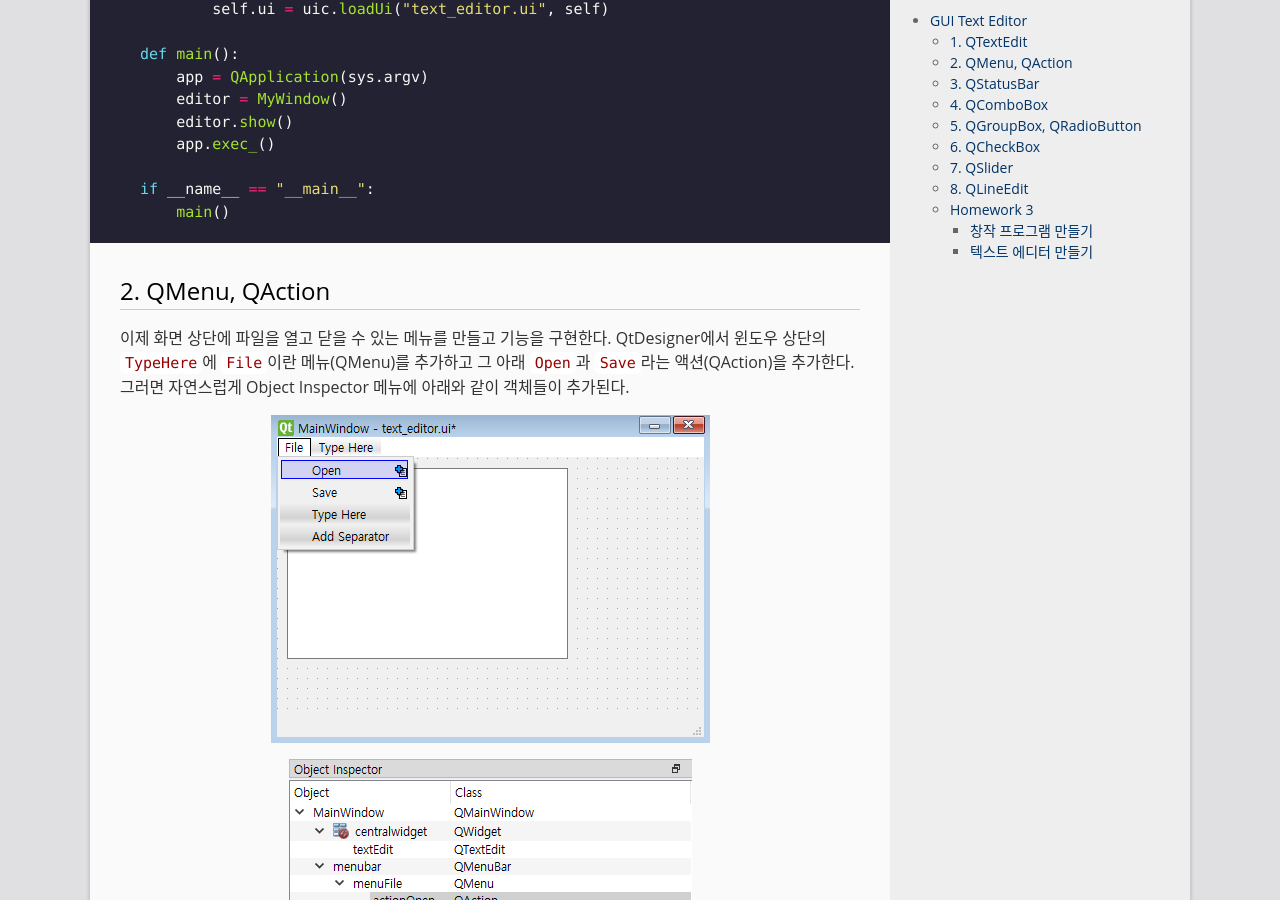
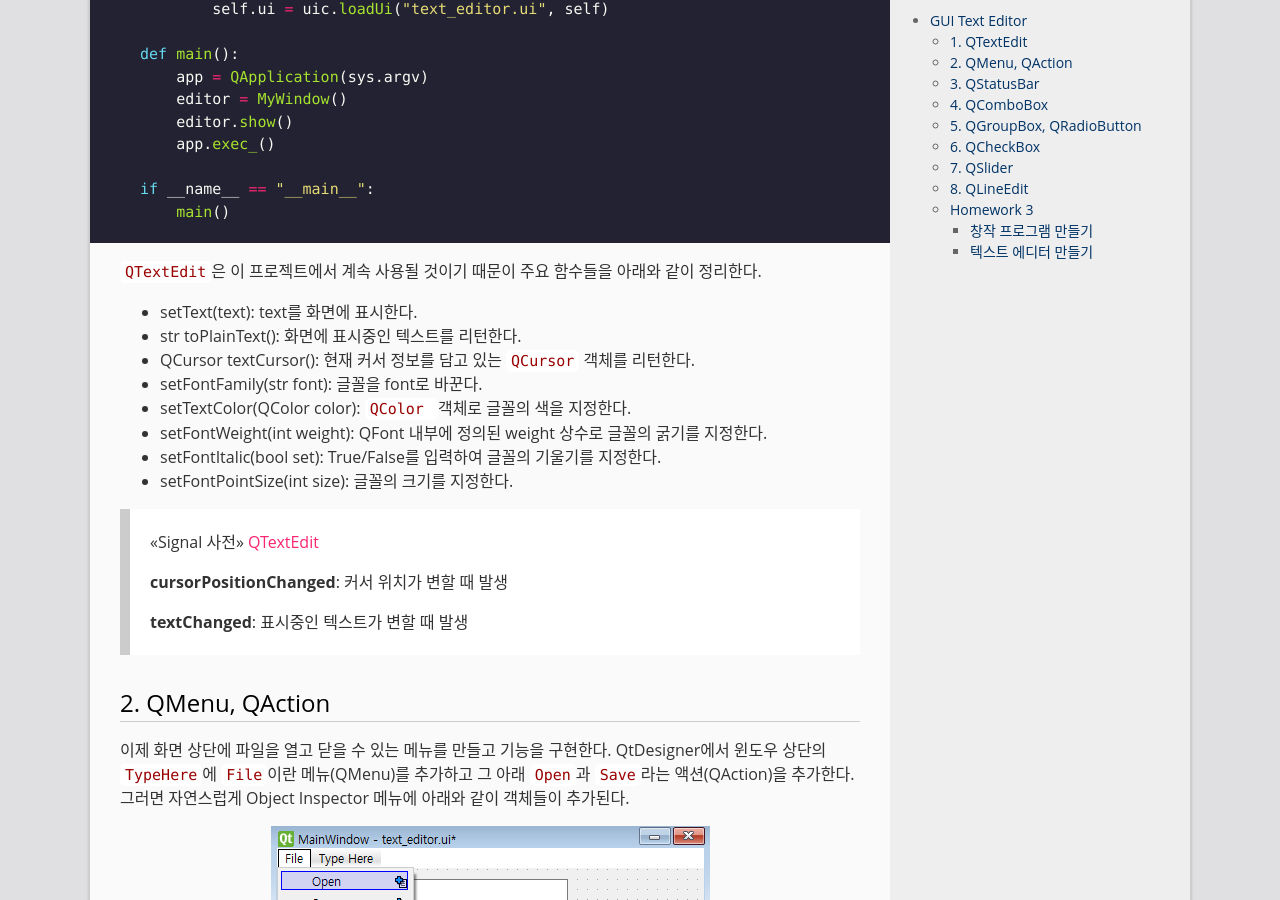
Before and after one commit to goodgodgd/ian-lecture, a Jekyll site: the page built from _posts/2019-04-30-text-editor.md, in a window 1280 px wide and 900 px high, scrolled down 1199 px. Built offline with Jekyll 4.4.1, drawn with Linux system fonts in a browser that asks for light colours; some of the changed text lies outside the part shown.

Commit message:
update text editor

````diff
--- a/_posts/2019-04-30-text-editor.md
+++ b/_posts/2019-04-30-text-editor.md
@@ -45,6 +45,23 @@
 if __name__ == "__main__":
     main()
 ```
+
+`QTextEdit`은 이 프로젝트에서 계속 사용될 것이기 때문이 주요 함수들을 아래와 같이 정리한다.
+
+- setText(text): text를 화면에 표시한다.
+- str toPlainText(): 화면에 표시중인 텍스트를 리턴한다.
+- QCursor textCursor(): 현재 커서 정보를 담고 있는 `QCursor` 객체를 리턴한다.
+- setFontFamily(str font): 글꼴을 font로 바꾼다.
+- setTextColor(QColor color): `QColor ` 객체로 글꼴의 색을 지정한다.
+- setFontWeight(int weight): QFont 내부에 정의된 weight 상수로 글꼴의 굵기를 지정한다.
+- setFontItalic(bool set): True/False를 입력하여 글꼴의 기울기를 지정한다.
+- setFontPointSize(int size): 글꼴의 크기를 지정한다.
+
+> <<Signal 사전>> [QTextEdit](<https://doc.qt.io/qt-5/qtextedit.html#signals>)
+>
+> **cursorPositionChanged**: 커서 위치가 변할 때 발생
+>
+> **textChanged**: 표시중인 텍스트가 변할 때 발생
 
 
 
````
Also changed, not shown: other parts of _posts/2019-04-30-text-editor.md (+1 -7 lines).
